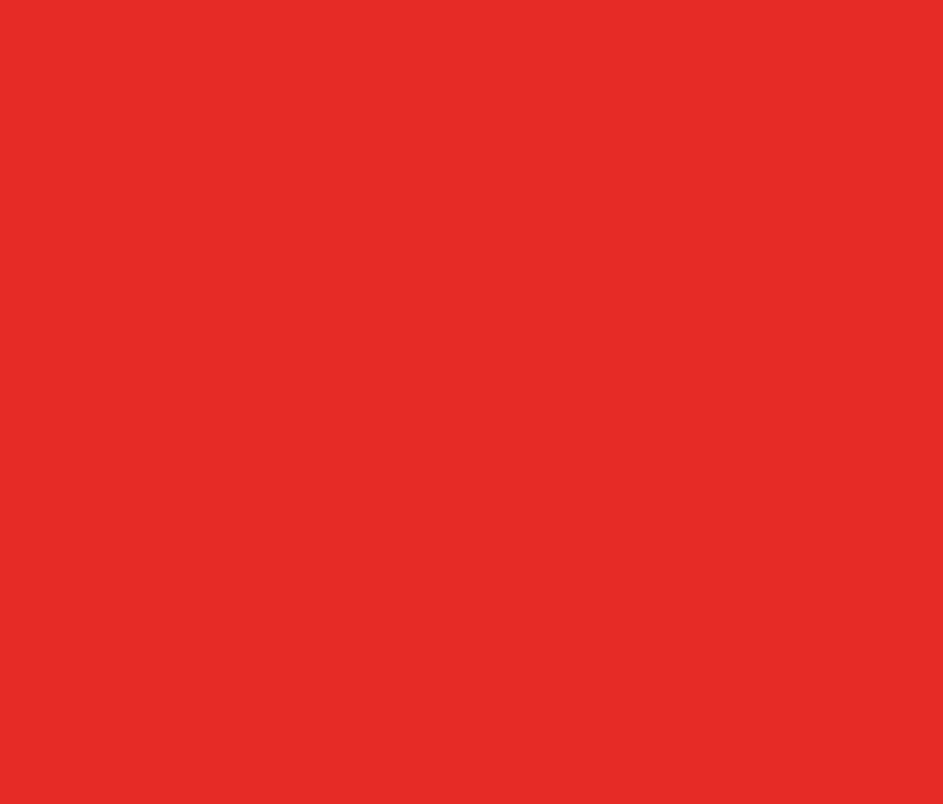
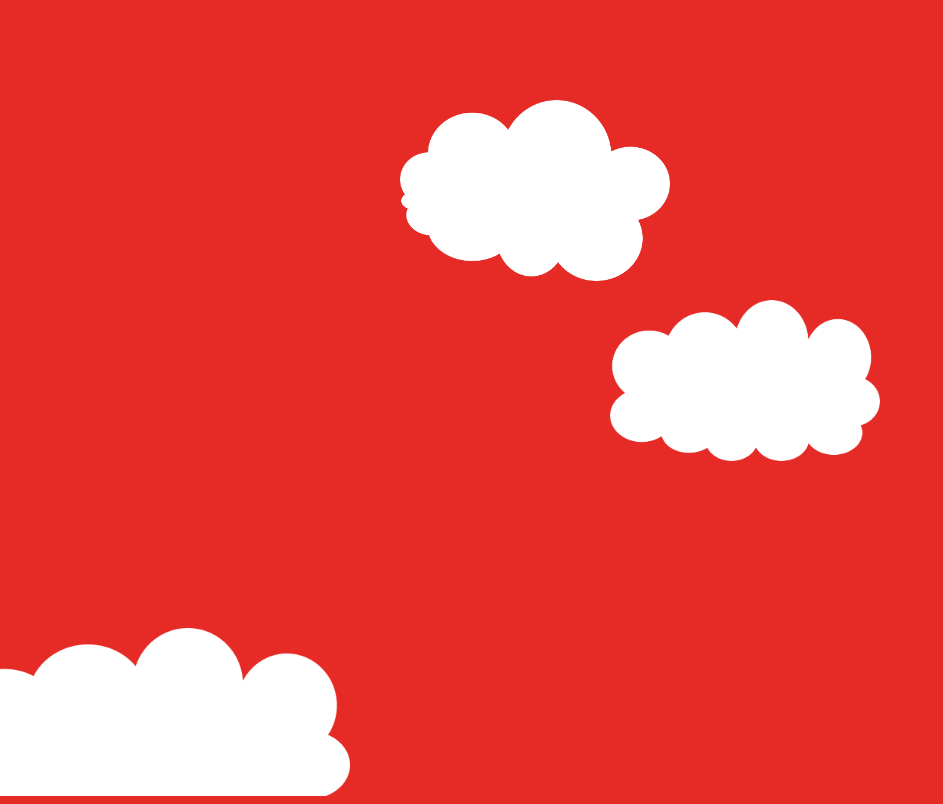
Before and after one commit to barryrlmurphy/the-perfect-ad, a plain HTML site: page index.html in a window 1280 px wide. Shown: the top 804 px of the page, without its empty margins (0-943 px from the left). Drawn offline with Linux system fonts and the light colour scheme.

Commit message:
Updated the welcome screen.

```diff
--- a/index.html
+++ b/index.html
@@ -9,10 +9,19 @@
 
         <div class="welcome section" data-0="background-color: rgb(230, 43, 38);" data-1000="">
 
+            <div class="segment" style="position: absolute; z-index: 9; " data-0="left: 0px; bottom: 0px; opacity: 1;" data-1000="left: -400px; opacity: 0;">
+                <img src="img/ad-welcome/bottom-left-cloud].png" style="width:350px;"/>
+            </div>
+            <div class="segment" style="position: absolute; z-index: 10;" data-0="left: 400px; top: 100px; opacity: 1;" data-1000="left: -400px; top: 480px; opacity: 0;">
+                <img src="img/ad-welcome/top-left-cloud.png" style="width:270px;"/>
+            </div>
+            <div class="segment" style="position: absolute; z-index: 11;" data-0="right: 400px; top: 300px; opacity: 1;" data-1000="right: -400px; top: 540px; opacity: 0;">
+                <img src="img/ad-welcome/right-cloud.png" style="width:270px;"/>
+            </div>
 
         </div>
 
-        <div class="ad-title section" style="position: relative;" data-1000="background-color: rgb(255, 255, 255);" data-200="">
+        <div class="ad-title-catchy section" style="position: relative;" data-1000="background-color: rgb(255, 255, 255);" data-200="">
 
 
 
```
